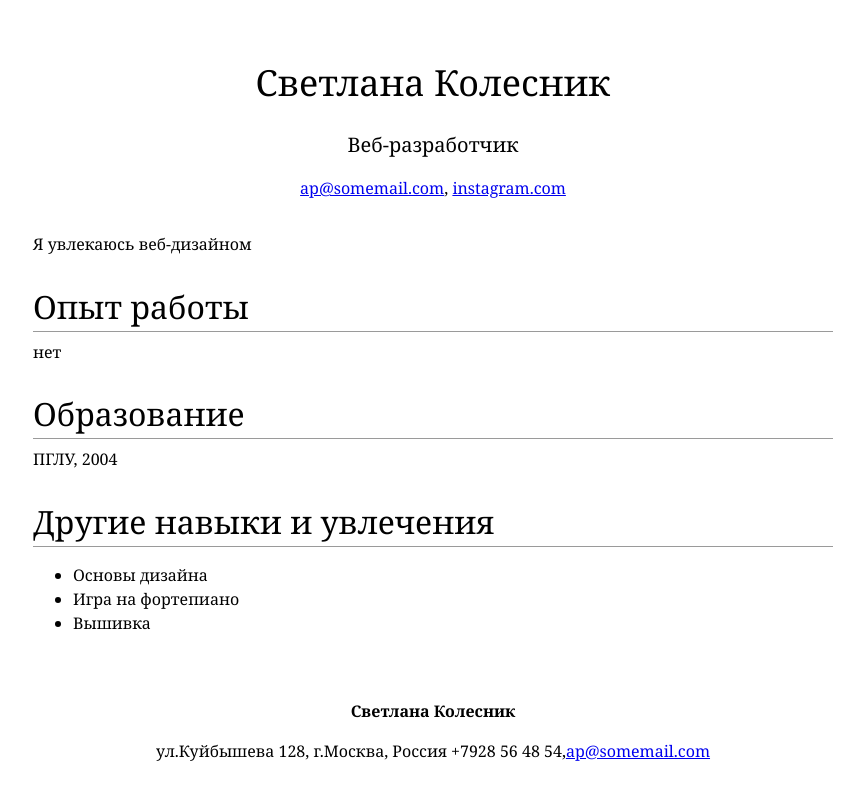
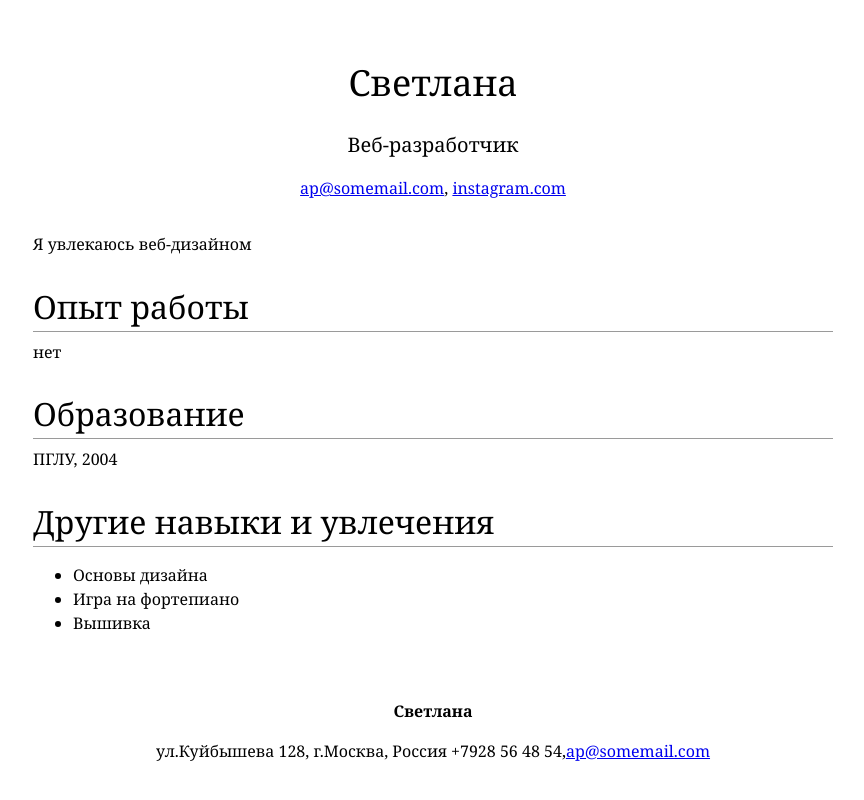
Before and after one commit to Kwanzenish/work1, a plain HTML site: page index.html in a window 1280 px wide. Shown: the whole page, without its empty margins (207-1071 px from the left). Drawn offline with Linux system fonts and the light colour scheme.

Commit message:
Update index.html

```diff
--- a/index.html
+++ b/index.html
@@ -8,7 +8,7 @@
     </head>
     <body>
         <div id="header">
- <h1>Светлана Колесник</h1>
+ <h1>Светлана</h1>
        <h3>Веб-разработчик</h3>
        <p><a href="mailto:ap@somemail.com">ap@somemail.com</a>, <a href="https://www.instagram.com/">instagram.com</a></p>
         </div>
@@ -27,7 +27,7 @@
        </ul>
       </div>
       <div id="footer">
-<strong>Светлана Колесник </strong>
+<strong>Светлана</strong>
 <p>ул.Куйбышева 128, г.Москва, Россия  +7928 56 48 54,<a href="mailto:ap@somemail.com">ap@somemail.com</a></p>
       </div>
     </body>
```
